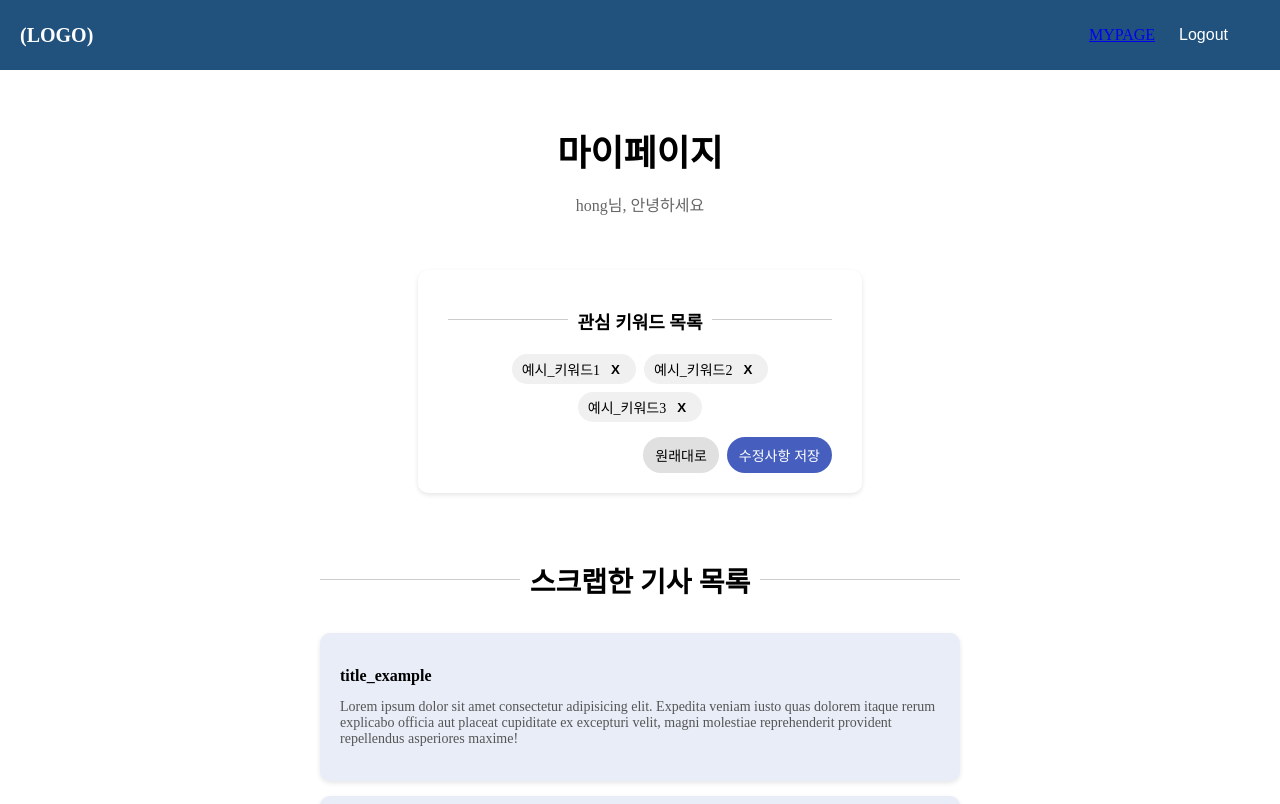
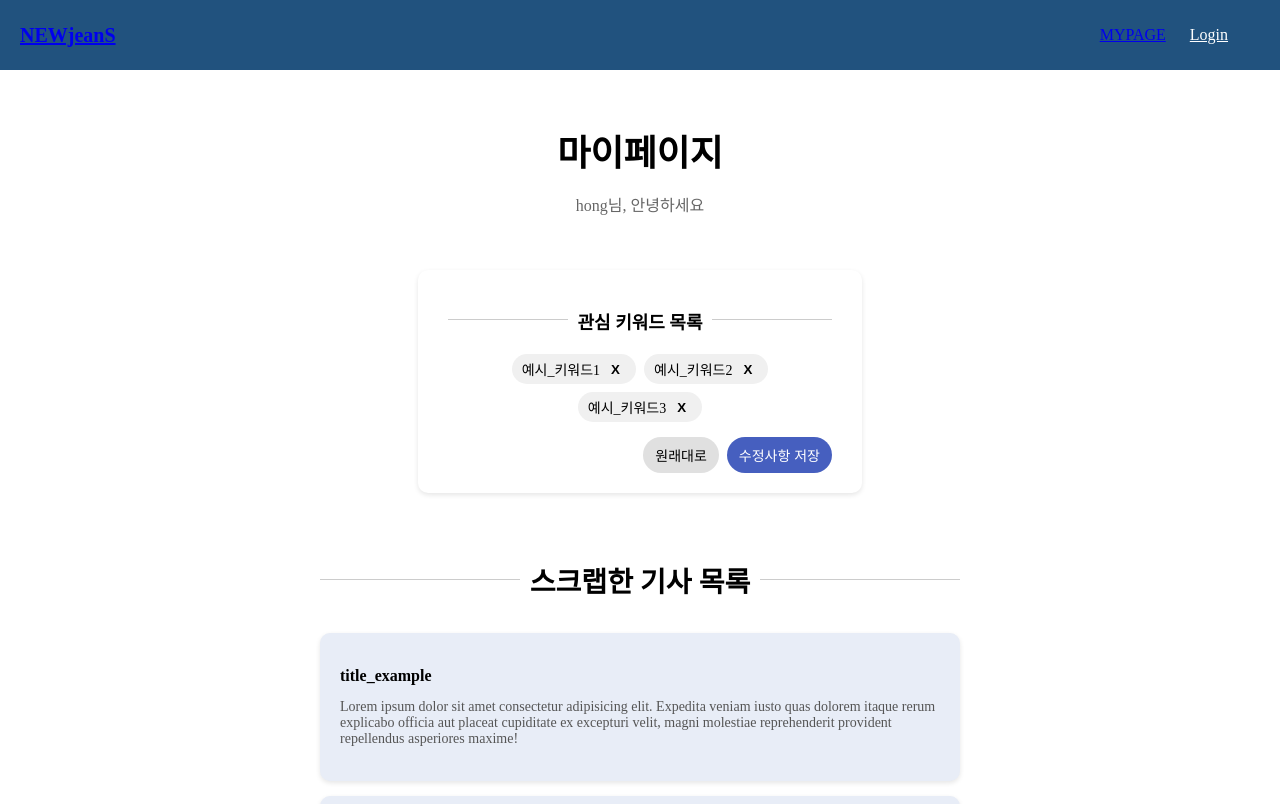
Before and after one commit to lg-cns-am-1-mini6/FE, a React (Vite) app in the folder news_app/: page /Mypage in a window 1280 px wide. Shown: the top 804 px of the page. Built offline with nearby package versions, Linux system fonts and the light colour scheme.

Commit message:
feat: 헤더 Link 동작

```diff
--- a/news_app/src/components/Header.css
+++ b/news_app/src/components/Header.css
@@ -28,3 +28,7 @@
 .header-btn {
   padding-right: 3rem;
 }
+
+.header :visited {
+  color: white;
+}
--- a/news_app/src/components/Header.jsx
+++ b/news_app/src/components/Header.jsx
@@ -1,13 +1,26 @@
-import React from "react";
+import React, { useState } from "react";
 import "./Header.css";
+import { Link } from "react-router-dom";
 
 const Header = () => {
+  const [login, setLogin] = useState(false);
   return (
     <header className="header">
-      <div className="logo">(LOGO)</div>
+      <div className="logo">
+        <Link to="/">NEWjeanS</Link>
+      </div>
       <nav className="header-btn">
-        <a href="/mypage">MYPAGE</a>
-        <button className="logout-btn">Logout</button>
+        <Link to="/mypage">MYPAGE</Link>
+        {login && (
+          <button className="logout-btn" onClick={() => setLogin(!login)}>
+            Logout
+          </button>
+        )}
+        {!login && (
+          <Link to="/login" className="logout-btn">
+            Login
+          </Link>
+        )}
       </nav>
     </header>
   );
--- a/news_app/src/components/Login.jsx
+++ b/news_app/src/components/Login.jsx
@@ -1,6 +1,14 @@
 import "./Login.css";
 
 export default function Login() {
+  const googleLogin = () => {
+    console.log("구글 로그인");
+  };
+
+  const kakaoLogin = () => {
+    console.log("카카오 로그인");
+  };
+
   return (
     <>
       <div className="login-container">
@@ -12,8 +20,8 @@ export default function Login() {
           </div>
           <br></br>
           <div className="login-buttons">
-            <button>카카오 계정 로그인</button>
-            <button>구글 계정 로그인</button>
+            <button onClick={kakaoLogin}>카카오 계정 로그인</button>
+            <button onClick={googleLogin}>구글 계정 로그인</button>
           </div>
         </div>
       </div>
```
